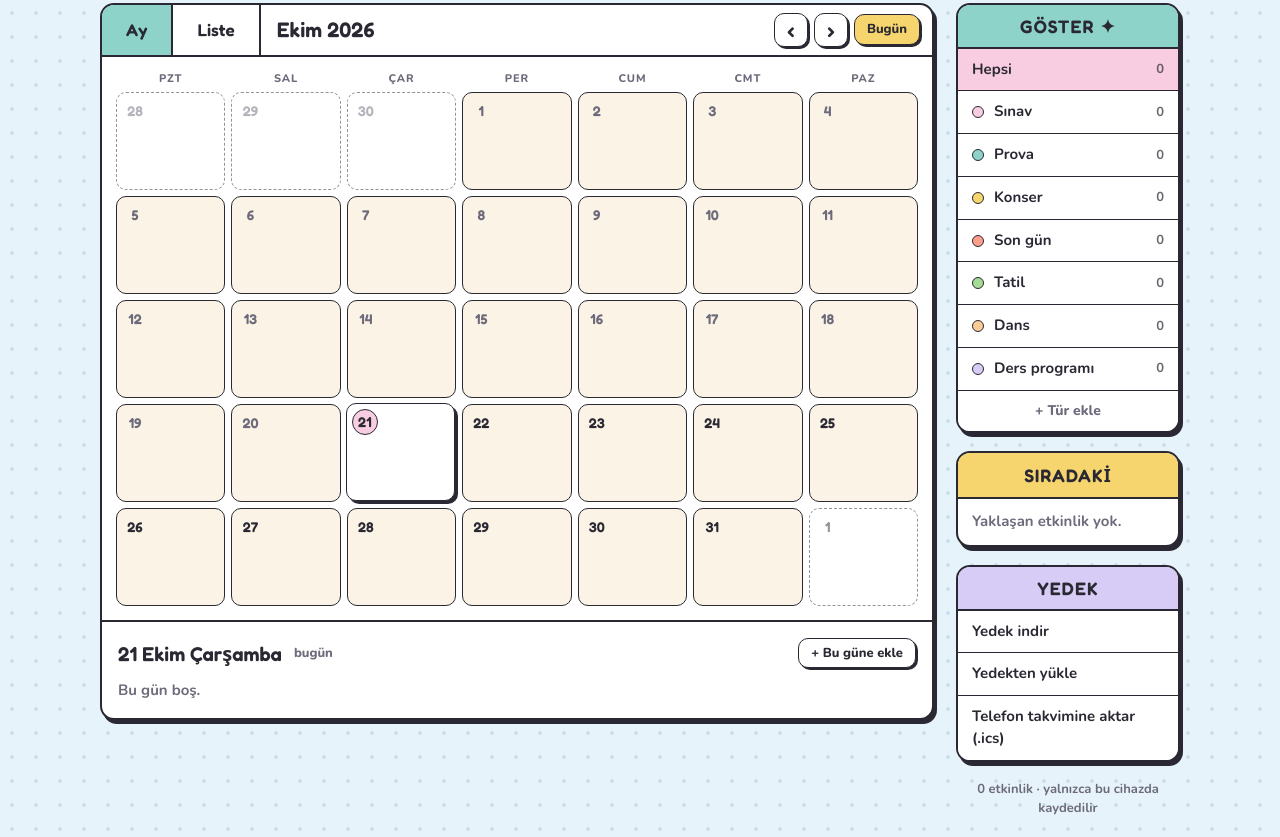
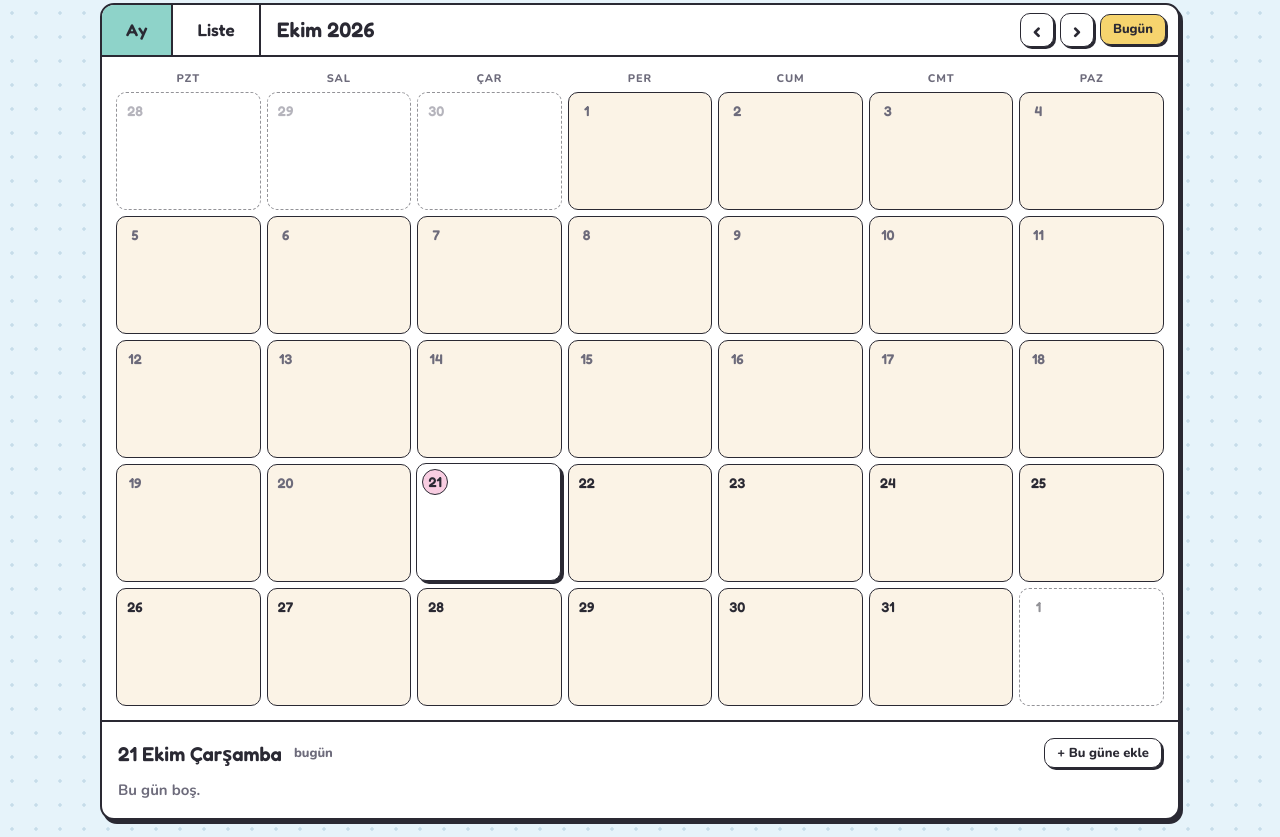
Before and after one commit to sinemaricann/takvim, a plain HTML site: page index.html in a window 1280 px wide. Shown: the part 479-1316 px from the top of the page. Drawn offline with nearby package versions, Linux system fonts and the light colour scheme.

Commit message:
Update index.html

```diff
--- a/index.html
+++ b/index.html
@@ -99,7 +99,8 @@ button,input{font:inherit;color:inherit}
 .msg{margin:0;padding:0 16px 12px;background:var(--card);color:var(--alert);font-weight:800;font-size:14px}
 
 /* board */
-.board{display:grid;grid-template-columns:minmax(0,1fr) 224px;gap:22px;align-items:start}
+/* The month view takes the full width; the side panels sit in a row underneath it. */
+.board{display:grid;grid-template-columns:minmax(0,1fr);gap:22px;align-items:start}
 .cal{overflow:hidden;min-width:0}
 .cal-head{display:flex;flex-wrap:wrap;border-bottom:var(--bw) solid var(--line)}
 .tabs{display:flex;border-right:var(--bw) solid var(--line)}
@@ -118,7 +119,7 @@ button,input{font:inherit;color:inherit}
 .month{padding:14px;display:grid;gap:6px}
 .dow,.grid{display:grid;grid-template-columns:repeat(7,minmax(0,1fr));gap:6px}
 .dow span{text-align:center;font:800 11px var(--f-body);letter-spacing:.08em;text-transform:uppercase;color:var(--muted)}
-.cell{min-width:0;min-height:98px;display:flex;flex-direction:column;gap:4px;padding:5px;text-align:left;border:1.5px solid var(--line);border-radius:10px;background:var(--card);cursor:pointer}
+.cell{min-width:0;min-height:118px;display:flex;flex-direction:column;gap:4px;padding:5px;text-align:left;border:1.5px solid var(--line);border-radius:10px;background:var(--card);cursor:pointer}
 .cell.out{background:transparent;border-style:dashed;opacity:.5}
 .cell.past:not(.today) .num{color:var(--muted)}
 .cell[aria-pressed="true"]{background:var(--surface);box-shadow:3px 3px 0 var(--line);transform:translate(-1px,-1px)}
@@ -166,7 +167,8 @@ button,input{font:inherit;color:inherit}
 .ev-del[data-armed="1"]{background:var(--alert);color:var(--alert-on);padding:0 14px;font-weight:800;font-size:13px}
 
 /* rail */
-.rail{display:grid;gap:18px}
+.rail{display:grid;grid-template-columns:repeat(3,minmax(0,1fr));gap:18px;align-items:start}
+.rail .status{grid-column:1/-1}
 .menu{overflow:hidden}
 .menu-head{background:var(--teal);color:var(--on-tint);font:600 18px var(--f-display);letter-spacing:.06em;text-align:center;padding:10px;border-bottom:var(--bw) solid var(--line)}
 .menu-head.sun{background:var(--sun)}
```
